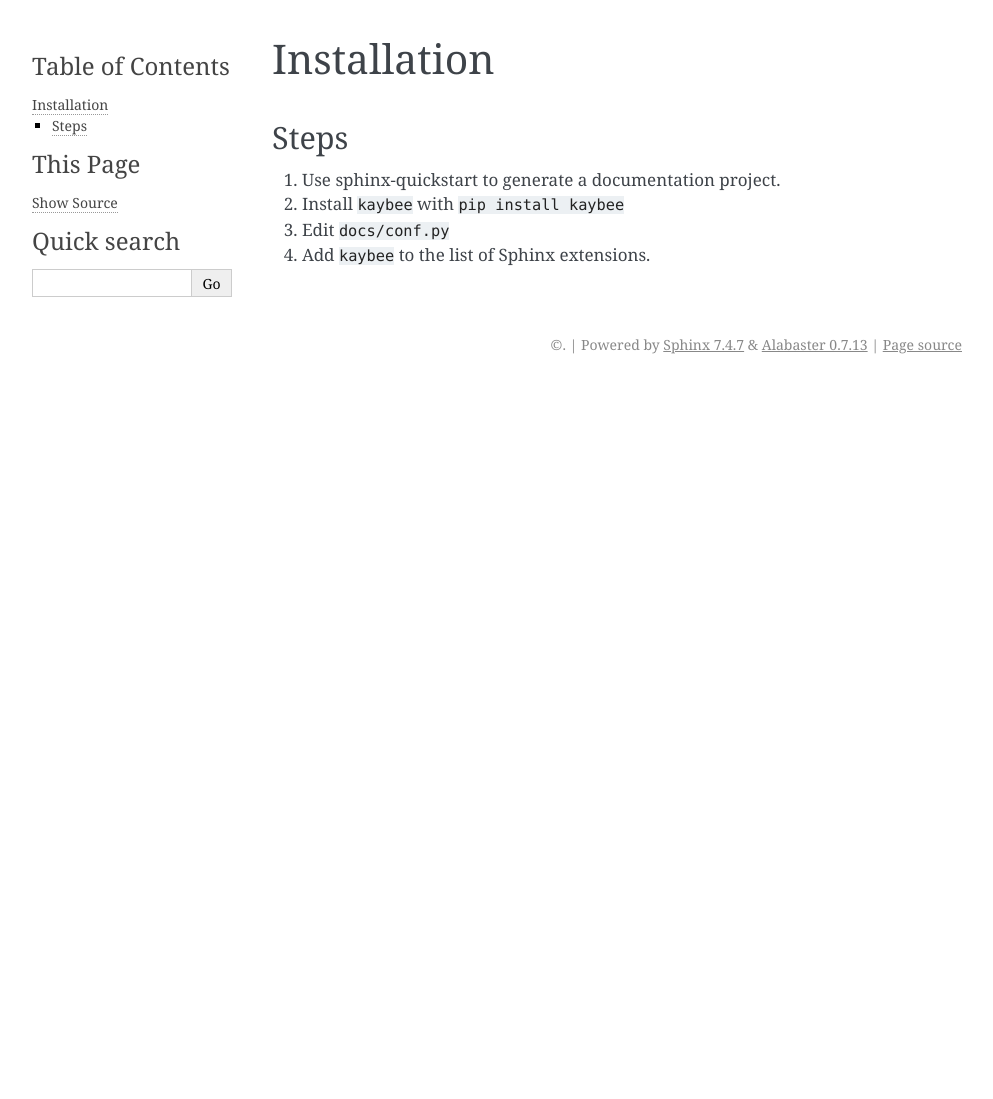
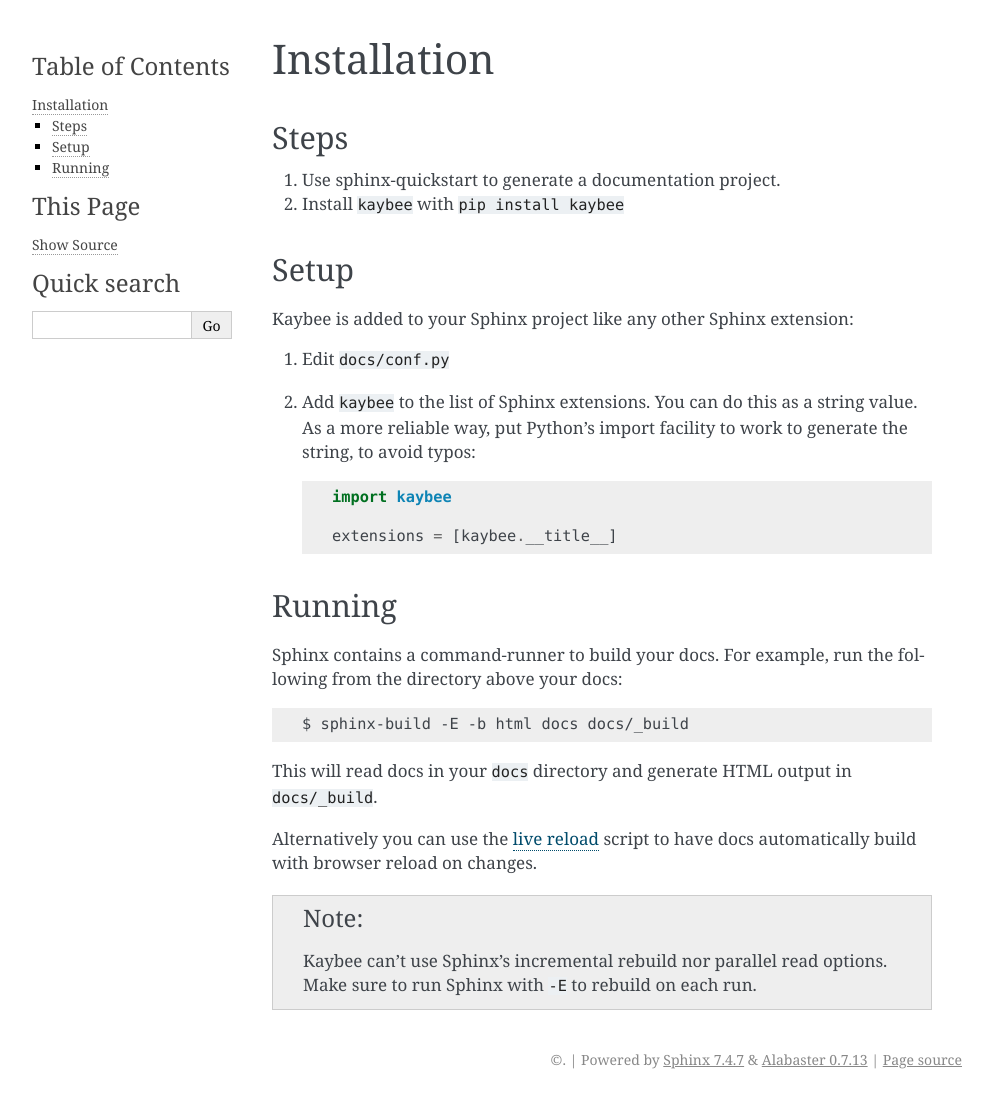
Before and after one commit to pauleveritt/kaybee, a Sphinx documentation site: the page built from docs/using/installation.rst, in a window 1280 px wide. Shown: the whole page, without its empty margins (148-1141 px from the left). Built offline with Sphinx 7.4.7, drawn with Linux system fonts in a browser that asks for light colours; pages that are not in the unit, such as notebooks, are missing from menus; before the commit the page ends 900 px from its top, so only the background shows below that.

Commit message:
chg: doc: better docs about setup.

```diff
--- a/docs/development/setup.rst
+++ b/docs/development/setup.rst
@@ -19,6 +19,7 @@
 #. ``pip install -r requirements.txt`` to get dev requirements plus the
    editable package.
 
+.. _livereload_script:
 
 Live Reload
 -----------
--- a/docs/index.rst
+++ b/docs/index.rst
@@ -9,3 +9,4 @@
 
     using/index
     development/index
+    implementation/index
--- a/docs/using/index.rst
+++ b/docs/using/index.rst
@@ -4,8 +4,8 @@
 
 Kaybee is based on Sphinx, Python's static site generator for documentation.
 
+
 .. toctree::
-    :maxdepth: 1
+    :maxdepth: 2
 
     installation
-    configuration
--- a/docs/using/installation.rst
+++ b/docs/using/installation.rst
@@ -10,6 +10,36 @@
 
 #. Install ``kaybee`` with ``pip install kaybee``
 
+Setup
+=====
+
+Kaybee is added to your Sphinx project like any other Sphinx extension:
+
 #. Edit ``docs/conf.py``
 
-#. Add ``kaybee`` to the list of Sphinx extensions.
+#. Add ``kaybee`` to the list of Sphinx extensions. You can do this as a
+   string value. As a more reliable way, put Python's import facility to
+   work to generate the string, to avoid typos:
+
+   .. literalinclude:: sample_conf.py
+
+Running
+=======
+
+Sphinx contains a command-runner to build your docs. For example, run the
+following from the directory above your docs:
+
+.. code-block:: bash
+
+    $ sphinx-build -E -b html docs docs/_build
+
+This will read docs in your ``docs`` directory and generate HTML output
+in ``docs/_build``.
+
+Alternatively you can use the :ref:`live reload <livereload_script>` script to
+have docs automatically build with browser reload on changes.
+
+.. note::
+
+    Kaybee can't use Sphinx's incremental rebuild nor parallel read
+    options. Make sure to run Sphinx with ``-E`` to rebuild on each run.
--- /dev/null
+++ b/docs/using/sample_conf.py
@@ -0,0 +1,3 @@
+import kaybee
+
+extensions = [kaybee.__title__]
```
Also changed, not shown: docs/implementation/index.rst (added, +12 -0 lines).
